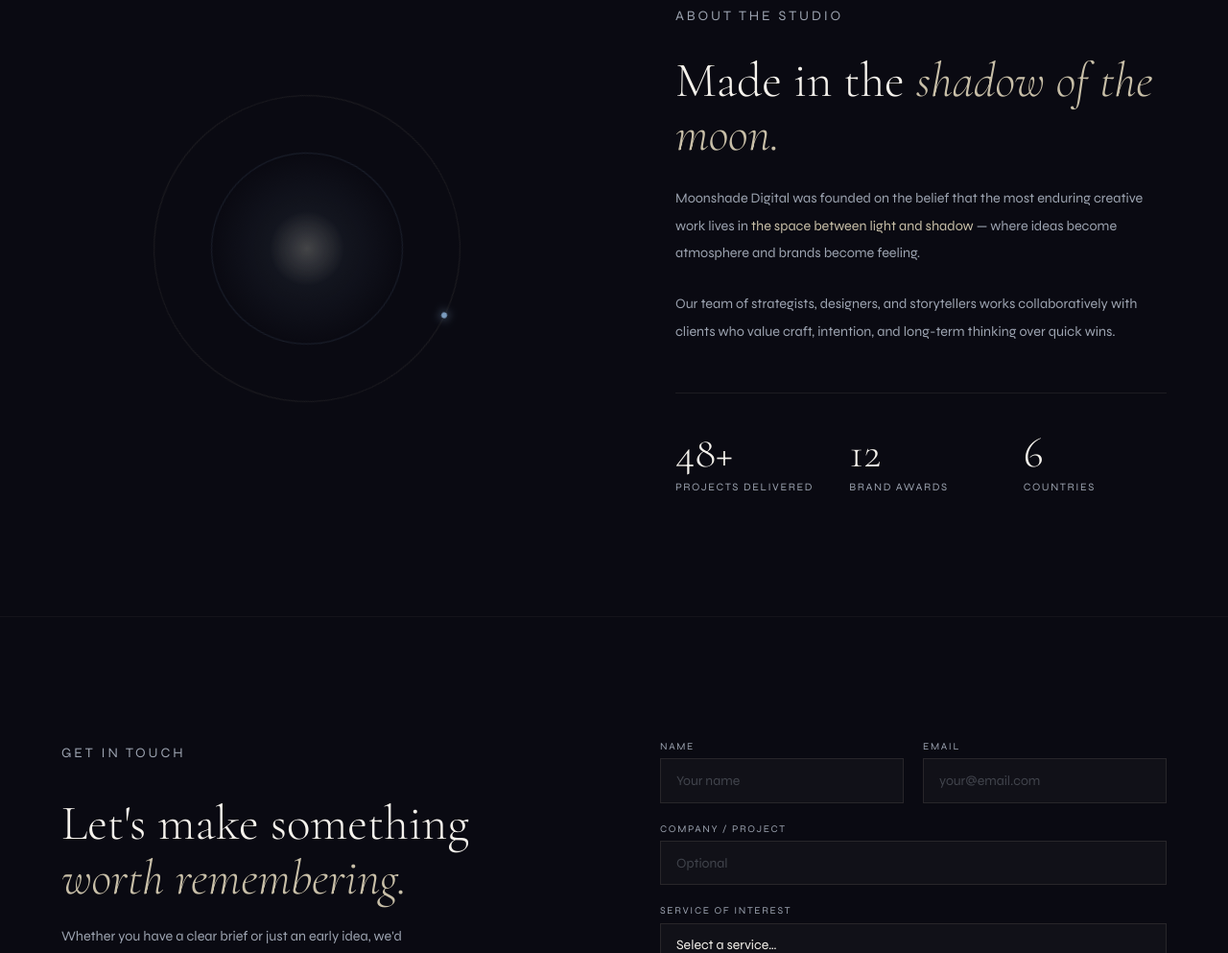
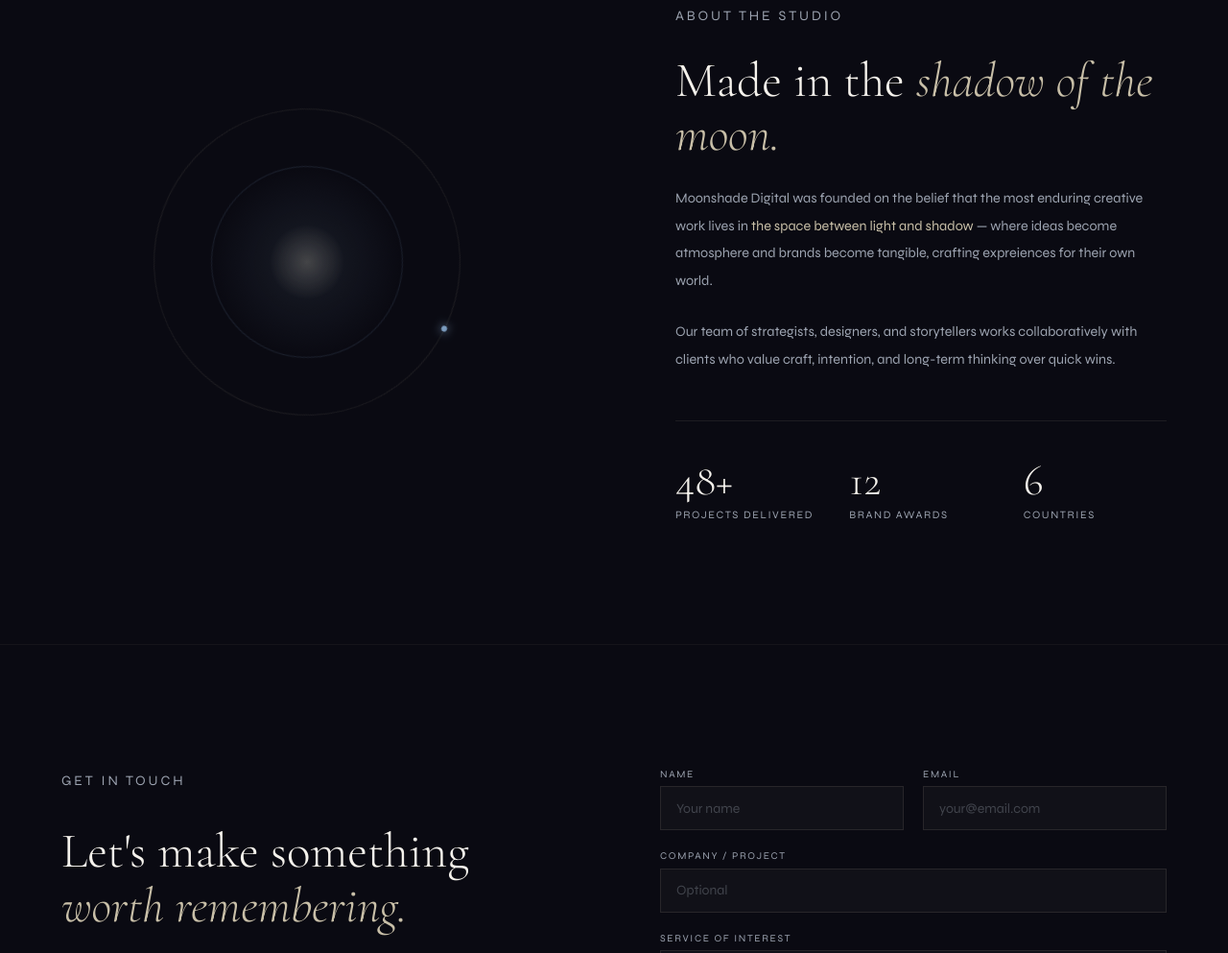
Before and after one commit to Moonshade-Digital/Moonshade-Digital.github.io, a plain HTML site: page index.html in a window 1280 px wide. Shown: the part 3217-4210 px from the top of the page at 96% size. Drawn offline with nearby package versions, Linux system fonts and the light colour scheme.

Commit message:
Update index.html

```diff
--- a/index.html
+++ b/index.html
@@ -750,7 +750,7 @@
     <div class="about-text">
       <p class="section-label reveal">About the Studio</p>
       <h2 class="section-title reveal">Made in the <em>shadow of the moon.</em></h2>
-      <p class="reveal">Moonshade Digital was founded on the belief that the most enduring creative work lives in <strong>the space between light and shadow</strong> — where ideas become atmosphere and brands become feeling.</p>
+      <p class="reveal">Moonshade Digital was founded on the belief that the most enduring creative work lives in <strong>the space between light and shadow</strong> — where ideas become atmosphere and brands become tangible, crafting expreiences for their own world.</p>
       <p class="reveal">Our team of strategists, designers, and storytellers works collaboratively with clients who value craft, intention, and long-term thinking over quick wins.</p>
       <div class="stats-row reveal">
         <div><div class="stat-num">48+</div><div class="stat-label">Projects delivered</div></div>
```
